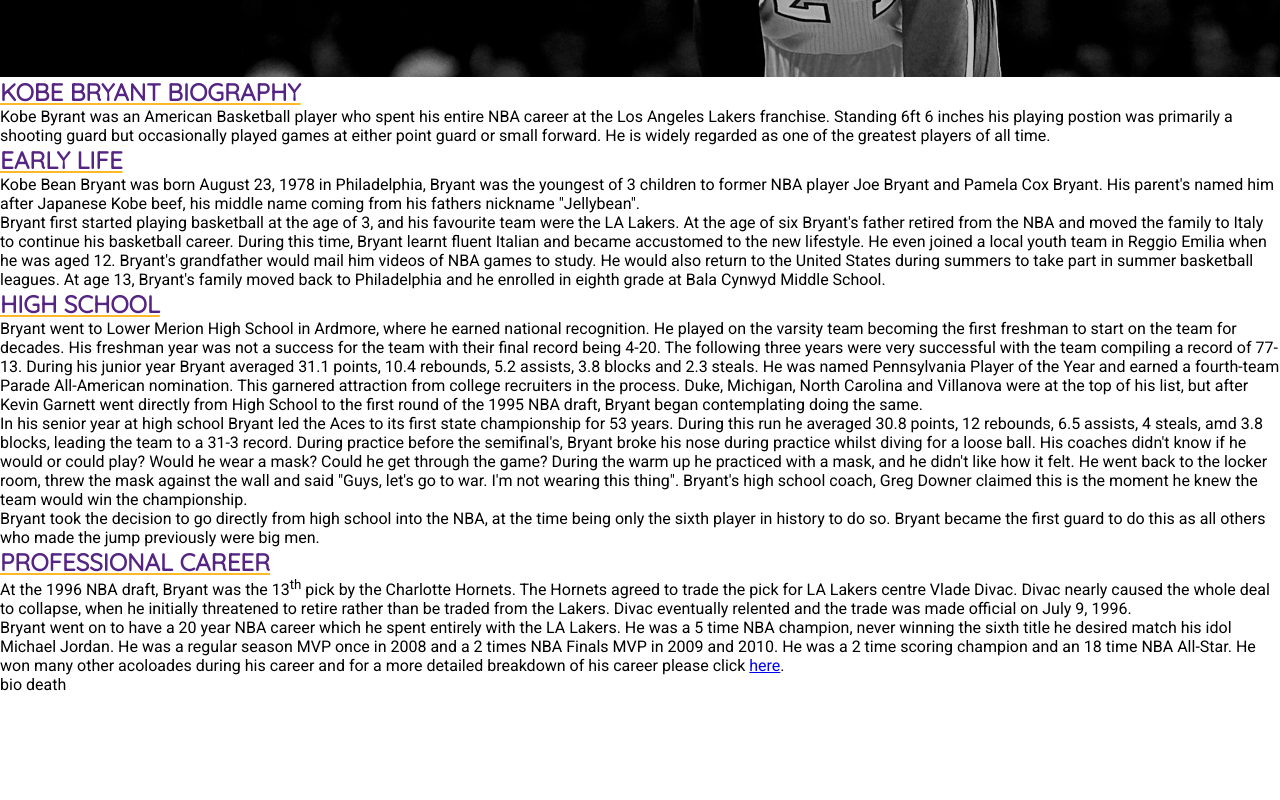
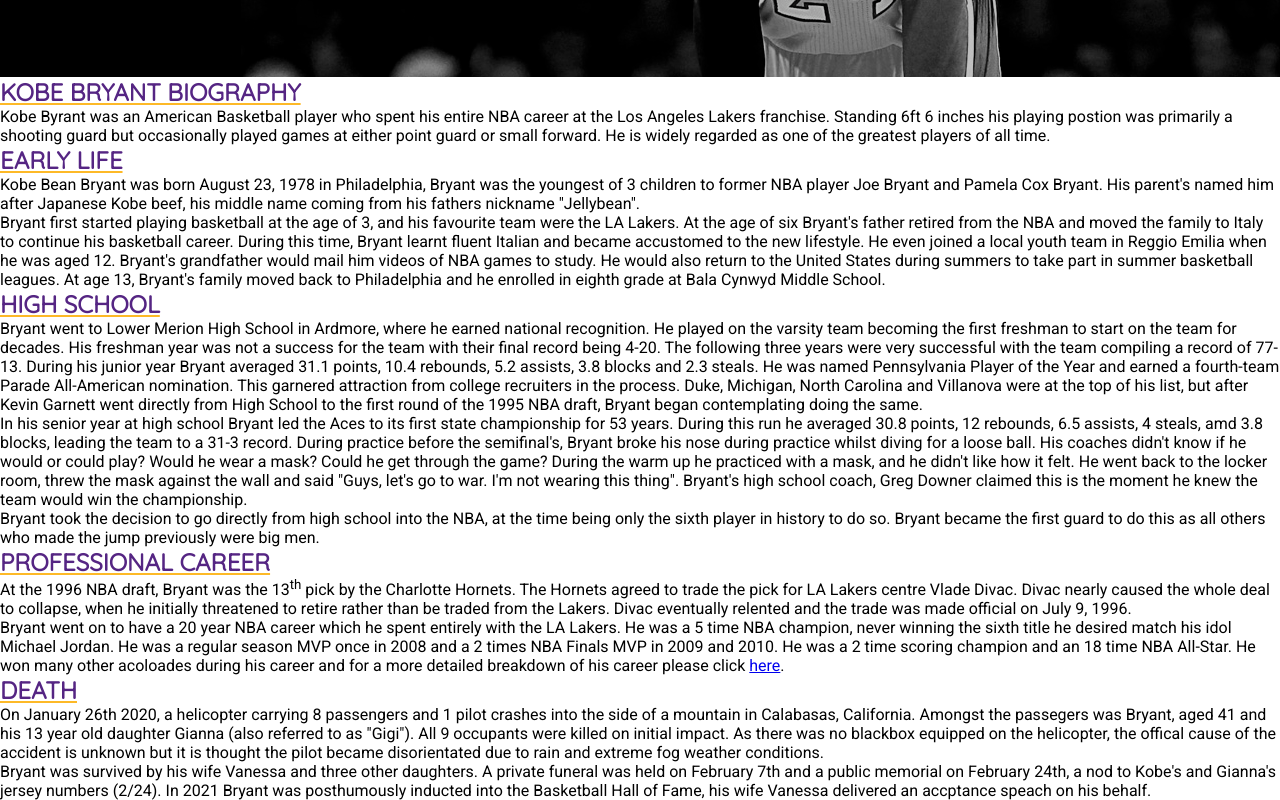
Before and after one commit to anthonyjn08/HTML-CSS-Essentials-Portfolio-Project, a plain HTML site: page index.html in a window 1280 px wide. Shown: the part 498-1298 px from the top of the page. Before the commit the page ends 1192 px from the top, so only its background shows below. Drawn offline with Linux system fonts and the light colour scheme.

Commit message:
Add death section text

```diff
--- a/index.html
+++ b/index.html
@@ -96,7 +96,21 @@
             </p>
         </div>
     </section>
-    <section>bio death</section>
+    <section class="biography">
+        <div id="death">
+            <h2>Death</h2>
+            <p>
+                On January 26th 2020, a helicopter carrying 8 passengers and 1 pilot crashes into the side of a mountain in Calabasas, California. Amongst the passegers was Bryant,
+                 aged 41 and his 13 year old daughter Gianna (also referred to as "Gigi"). All 9 occupants were killed on initial impact. As there was no blackbox equipped on the
+                 helicopter, the offical cause of the accident is unknown but it is thought the pilot became disorientated due to rain and extreme fog weather conditions.
+            </p>
+            <p>
+                Bryant was survived by his wife Vanessa and three other daughters. A private funeral was held on February 7th and a public memorial on February 24th, a nod to
+                 Kobe's and Gianna's jersey numbers (2/24). In 2021 Bryant was posthumously inducted into the Basketball Hall of Fame, his wife Vanessa delivered an accptance
+                  speach on his behalf.
+            </p>
+        </div>
+    </section>
     <script src="https://kit.fontawesome.com/0d9d3cf7f6.js" crossorigin="anonymous"></script>
 </body>
 </html>
```
